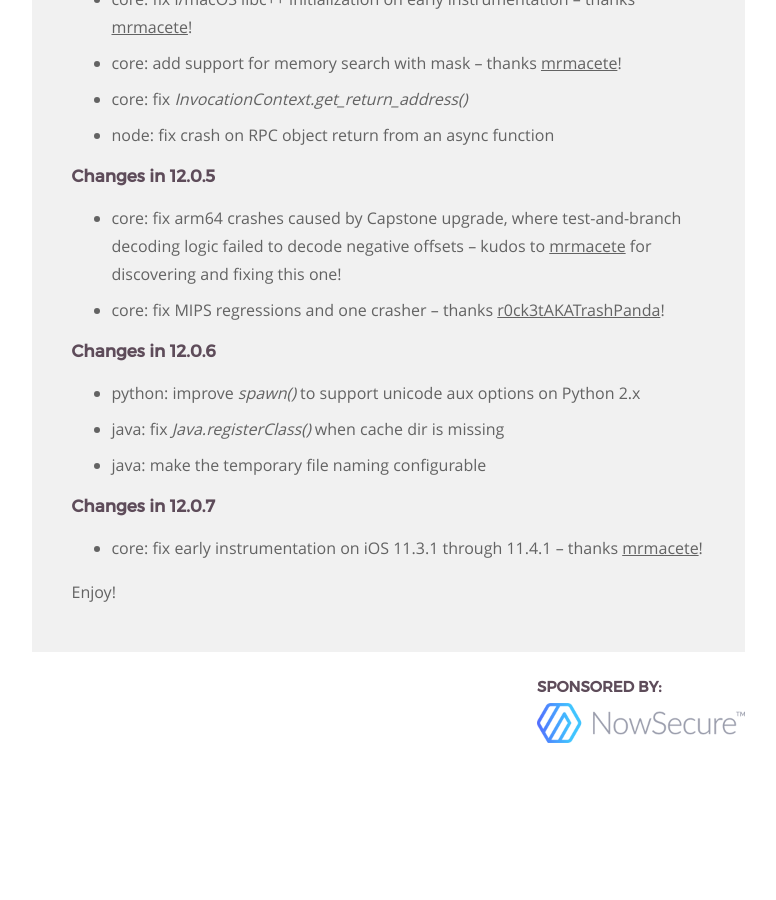
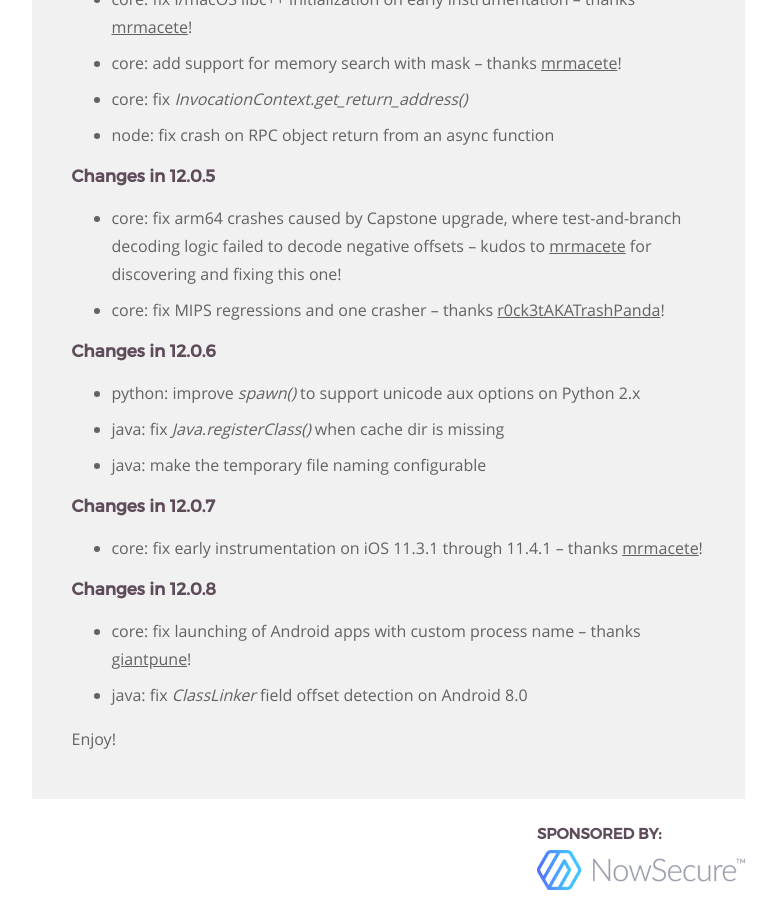
Before and after one commit to frida/frida-website, a Jekyll site: the page built from _posts/2018-07-12-frida-12-0-released.markdown, in a window 1280 px wide and 900 px high, scrolled down 3833 px. Shown: the whole window, without its empty margins (364-1140 px from the left). Built offline with Jekyll 4.4.1, drawn with Linux system fonts in a browser that asks for light colours; before the commit the page ends 4586 px from its top, so only the background shows below that.

Commit message:
Summarize changes in 12.0.8

```diff
--- a/_posts/2018-07-12-frida-12-0-released.markdown
+++ b/_posts/2018-07-12-frida-12-0-released.markdown
@@ -183,6 +183,12 @@ language bindings are finally consistent with our [core API][].
 - core: fix early instrumentation on iOS 11.3.1 through 11.4.1 – thanks
         [mrmacete][]!
 
+### Changes in 12.0.8
+
+- core: fix launching of Android apps with custom process name – thanks
+        [giantpune][]!
+- java: fix *ClassLinker* field offset detection on Android 8.0
+
 Enjoy!
 
 
@@ -197,3 +203,4 @@ Enjoy!
 [0x3430D]: https://github.com/0x3430D
 [mrmacete]: https://github.com/mrmacete
 [r0ck3tAKATrashPanda]: https://github.com/r0ck3tAKATrashPanda
+[giantpune]: https://github.com/giantpune
```
